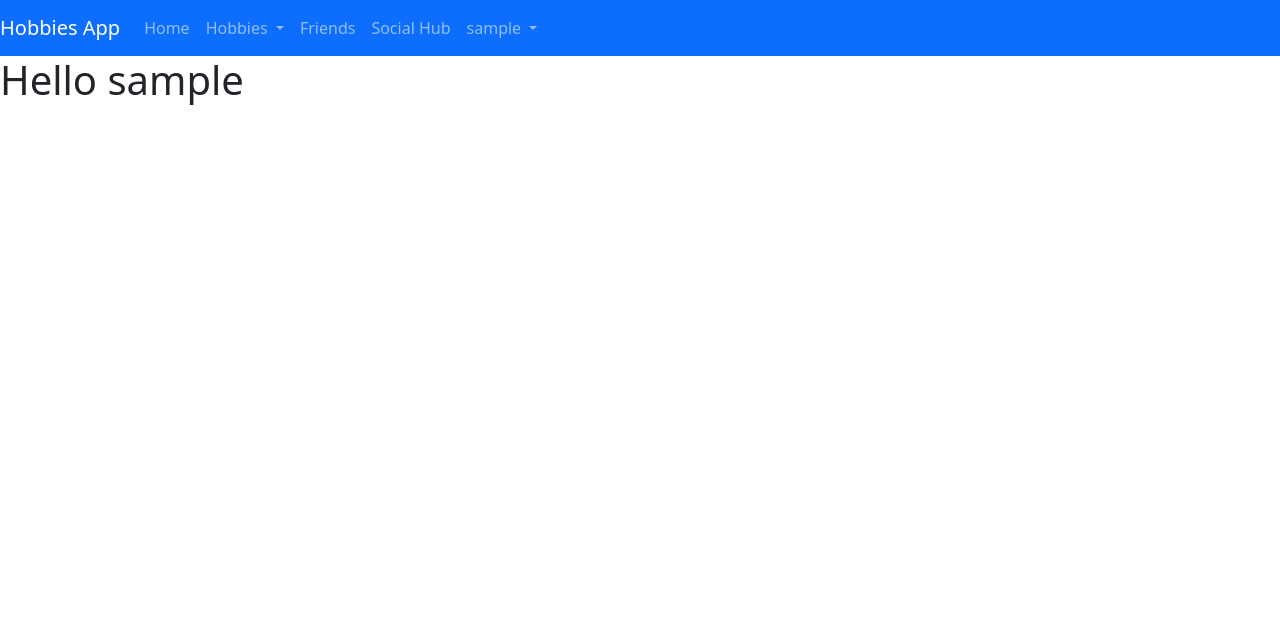
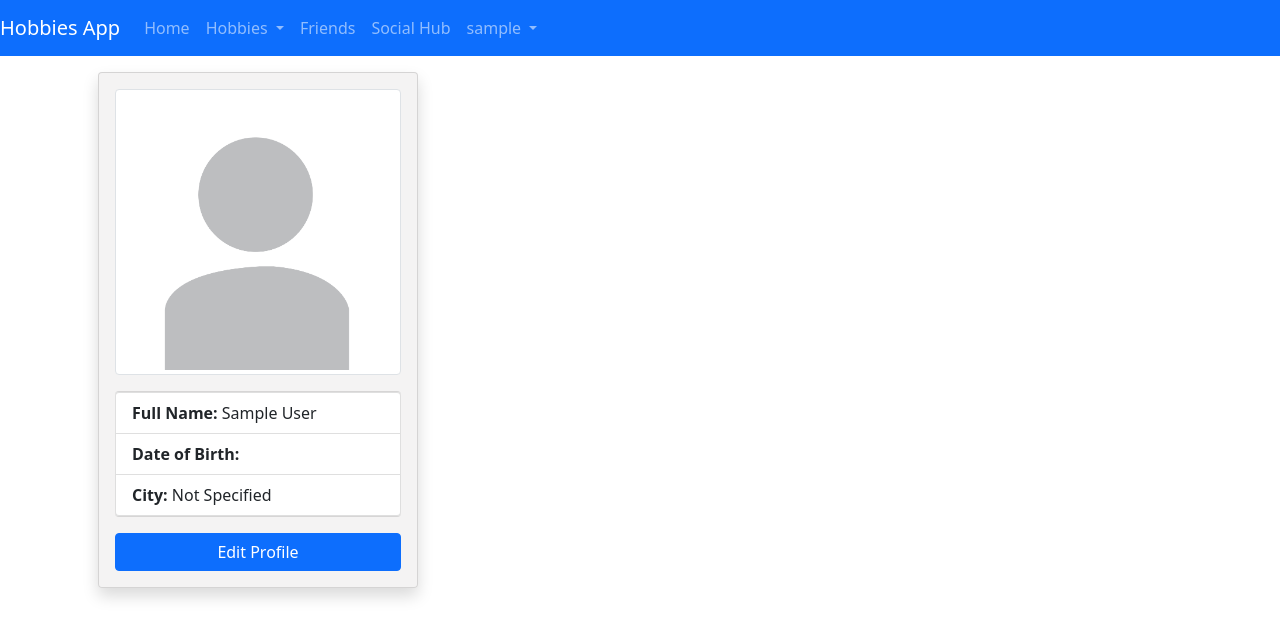
Before and after one commit to AzimIslam/HobbiesApp, a Django app: page /home/ in a window 1280 px wide. Shown: the top 638 px of the page. Run offline with Django 3.2, Linux system fonts and the light colour scheme; the visitor is signed in with stand-in values (Sample User, id 1); data comes from the database, SQL or seed files in the repository; some libraries are stand-ins or nearby versions.

Commit message:
Partial profile page and remember on log in

```diff
--- a/HobbiesApp/urls.py
+++ b/HobbiesApp/urls.py
@@ -13,11 +13,21 @@ Including another URLconf
     1. Import the include() function: from django.urls import include, path
     2. Add a URL to urlpatterns:  path('blog/', include('blog.urls'))
 """
+from django.conf import settings
 from django.contrib import admin
 from django.urls.conf import include
 from django.urls import path
+from django.conf.urls.static import static
 
 urlpatterns = [
     path('admin/', admin.site.urls),
     path('', include('mainapp.urls')),
 ]
+
+if settings.DEBUG:
+    import debug_toolbar
+    urlpatterns = [
+        path('__debug__/', include(debug_toolbar.urls)),
+    ] + urlpatterns
+
+    urlpatterns += static(settings.MEDIA_URL, document_root=settings.MEDIA_ROOT)
--- a/mainapp/admin.py
+++ b/mainapp/admin.py
@@ -1,5 +1,5 @@
 from django.contrib import admin
-from .models import User, Hobby, City
+from .models import User, Hobby
 
 # Register your models here.
 
@@ -10,6 +10,3 @@ class UserAdmin(admin.ModelAdmin):
 @admin.register(Hobby)
 class HobbyAdmin(admin.ModelAdmin):
     list_display = ["name", "description"]
-
-
-admin.site.register(City)
--- a/mainapp/api.py
+++ b/mainapp/api.py
@@ -4,8 +4,15 @@ import json
 from django.http import JsonResponse
 from django.http.response import HttpResponseBadRequest, HttpResponseNotFound
 from django.contrib.auth.decorators import login_required
+from django.shortcuts import get_object_or_404
 
 from .models import *
+
+@login_required
+def profile_api(request):
+    print(request.user)
+    user = get_object_or_404(User, username=request.user)
+    return JsonResponse({'user': user.to_dict()})
 
 @login_required
 def hobbie_api(request):
--- a/mainapp/models.py
+++ b/mainapp/models.py
@@ -6,13 +6,7 @@ from django.urls import reverse
 
 class User(AbstractUser):
     profile_pic = models.ImageField(blank=True)
-    city = models.ForeignKey(
-        'City',
-        on_delete=models.SET_NULL,
-        blank=True,
-        null=True,
-        related_name="users",
-    )
+    city = models.CharField(blank=True, max_length=150, null=True)
     date_of_birth = models.DateField(null=True)
     hobbies = models.ManyToManyField(
         'Hobby',
@@ -36,6 +30,7 @@ class User(AbstractUser):
             'first_name': self.first_name,
             'surname': self.last_name,
             'dob': self.date_of_birth,
+            'city': self.city
         }
 
     def __str__(self):
@@ -46,11 +41,6 @@ class User(AbstractUser):
             hobby.to_dict()
             for hobby in self.hobbies.all()
         ]
-
-
-
-class City(models.Model):
-    name = models.CharField(max_length=150)
 
 class Hobby(models.Model):
     name = models.CharField(max_length=150, unique=True)
--- a/mainapp/templates/mainapp/profile/base.html
+++ b/mainapp/templates/mainapp/profile/base.html
@@ -26,7 +26,7 @@
             <div class="collapse navbar-collapse" id="navbarNav">
                 <ul class="navbar-nav">
                   <li class="nav-item">
-                    <a class="nav-link" href="#">Home</a>
+                    <a class="nav-link" href="{% url 'home' %}">Home</a>
                   </li>
                   <li class="nav-item dropdown">
                     <a class="nav-link dropdown-toggle" href="#" id="navbarDropdownMenuLink" data-toggle="dropdown" aria-haspopup="true" aria-expanded="false">
--- a/mainapp/templates/mainapp/profile/createhobbies.html
+++ b/mainapp/templates/mainapp/profile/createhobbies.html
@@ -6,7 +6,7 @@
     <h1>Add New Hobbies {{ user }}</h1>
     <div class="full-screen d-flex align-items-center justify-content-center align-content-center text-center flex-column">
       <div class="container">
-          <div class="card shadow mx-auto text-left m-3 p-4" style="width: 30rem; background-color: rgba(242, 240, 240, 0.8)">
+          <div class="card shadow " style="width: 30rem; background-color: rgba(242, 240, 240, 0.8)">
               <h5 class="card-title pt-2 pb-4">Create A New Hobbie</h5>
               <form method="post">
                   {% csrf_token %}
--- a/mainapp/templates/mainapp/profile/homepage.html
+++ b/mainapp/templates/mainapp/profile/homepage.html
@@ -1,5 +1,67 @@
 {% extends 'mainapp/profile/base.html' %}
 
 {% block content %}
-    <h1>Hello {{ user }}</h1>
+
+{% load static %}
+<div id="app">
+    <div class="container">
+        <div class="card shadow p-3 m-3" style="width: 20rem; background-color: rgba(242, 240, 240, 0.8)">
+            <img src="{% static 'default.png' %}" class="img-thumbnail mb-3">
+            <ul class="list-group">
+                <li class="list-group-item">
+                    <strong>Full Name: </strong>
+                    <p v-if="editMode==false" style="display: inline">[[ first_name ]] [[ surname ]]</p>
+                    <input v-if="editMode==true" type="text" class="form-control" :value="first_name  + ' ' +surname" required>
+                </li>
+                <li class="list-group-item">
+                    <strong>Date of Birth: </strong>
+                    <p v-if="editMode==false" style="display: inline">[[ dob ]]</p>
+                    <input v-if="editMode==true" type="date" name="dob" class="form-control" id="birthday" name="birthday" :value="dob" required>
+                </li>
+                <li class="list-group-item">
+                    <strong>City: </strong>
+                    <p v-if="city != null && editMode==false" style="display: inline">
+                        [[ city ]]
+                    </p>
+                    <p v-if="editMode==false" style="display: inline">
+                        Not Specified
+                    </p>
+                    <input v-if="editMode==true" type="text" class="form-control" :value="city">
+                </li>
+              </ul>
+              <button type="button" v-if="editMode == false" @click="editMode = true"class="btn btn-primary mt-3">Edit Profile</button>
+              <button type="button" v-if="editMode == true" @click="editMode = false"class="btn btn-success mt-3">Save Changes</button>
+        </div>
+    </div>
+</div>
 {% endblock %}
+
+{% block scripts %}
+<script>
+    let app = Vue.createApp({
+        delimiters: ["[[", "]]"],
+        data() {
+            return {
+                first_name: null,
+                surname: null,
+                dob: null,
+                city: null,
+                hobbies: [],
+                editMode: false
+            }
+        },
+        async created() {
+            let profileResponse = await fetch("{% url 'get profile api' %}");
+            if (profileResponse.ok) {
+                let profileData = await profileResponse.json()
+                this.first_name = profileData.user.first_name
+                this.surname = profileData.user.surname
+                this.dob = profileData.user.dob
+            } else {
+                alert("It didn't work")
+            }
+        }
+    })
+    app.mount('#app')
+</script>
+{% endblock %}
--- a/mainapp/urls.py
+++ b/mainapp/urls.py
@@ -15,6 +15,7 @@ Including another URLconf
 """
 from django.urls import path
 from . import views, api
+from django.contrib.staticfiles.urls import staticfiles_urlpatterns
 
 urlpatterns = [
     # Root URL
@@ -26,5 +27,8 @@ urlpatterns = [
     path('logout/', views.logout, name="logout"),
     path('createHobbies/', views.create_hobbies_view, name="createHobbies"),
 
-    path('api/createHobby/', api.hobbie_api, name="hobbie api")
+    path('api/createHobby/', api.hobbie_api, name="hobbie api"),
+    path('api/profile/', api.profile_api, name="get profile api")
 ]
+
+urlpatterns += staticfiles_urlpatterns()
--- a/mainapp/views.py
+++ b/mainapp/views.py
@@ -13,6 +13,9 @@ def login_view(request):
     '''
     This view renders the login page
     '''
+
+    if request.user.is_authenticated:
+        return render(request, "mainapp/profile/homepage.html")
 
     if request.method == "POST":
         username = request.POST.get("username")
```
Also changed, not shown: HobbiesApp/settings.py (+6 -1 lines), assets/default.png (added), mainapp/migrations/0007_auto_20211206_1702.py (added).
